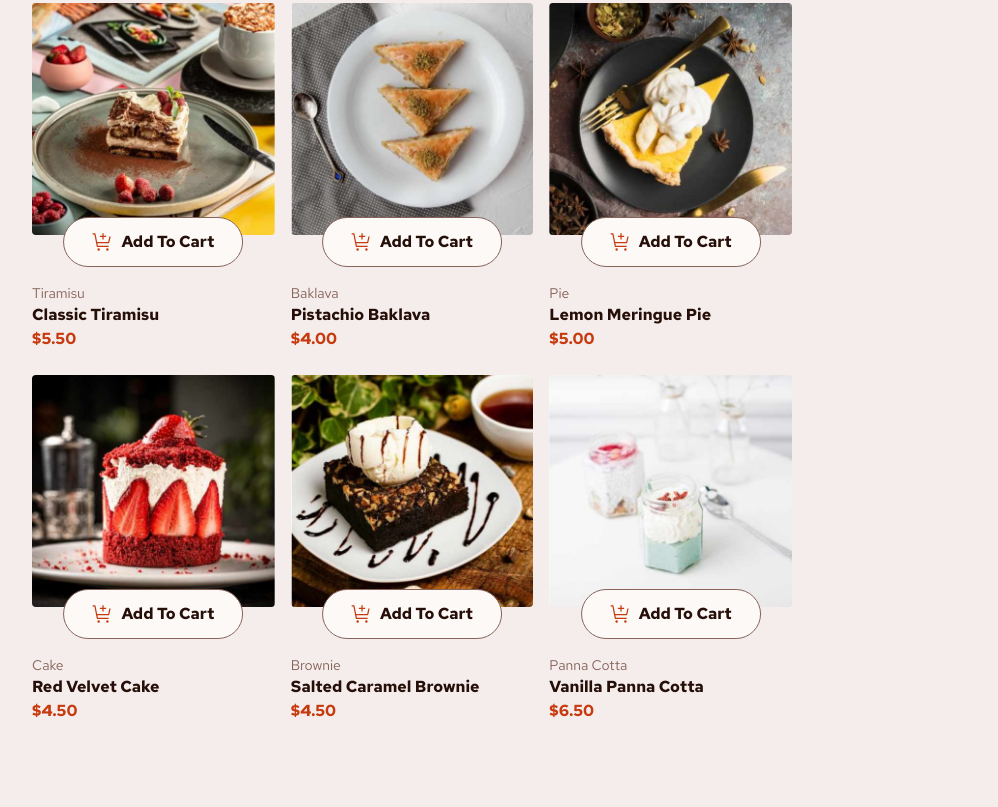
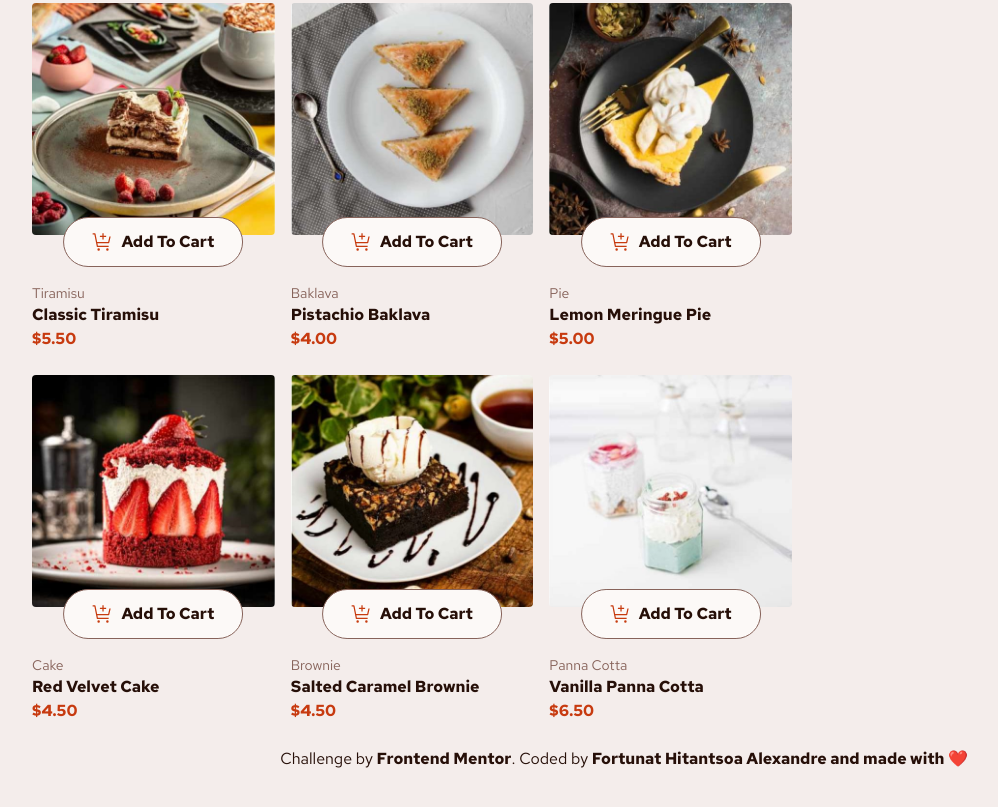
Before and after one commit to Alexandredark-glitch/frontend-mentor-cart, a website built with Vite: page index.html in a window 1280 px wide. Shown: the part 473-1280 px from the top of the page, without its empty margins (16-1014 px from the left). Before the commit the page ends 1252 px from the top, so only its background shows below. Built offline with nearby package versions, Linux system fonts and the light colour scheme.

Commit message:
Added copyright

```diff
--- a/index.html
+++ b/index.html
@@ -72,5 +72,6 @@
         </div>
 
       </dialog>
+       <footer class="attribution text-center p-4">     <p>Challenge by <a class="font-extrabold" href="https://www.frontendmentor.io?ref=challenge">Frontend Mentor</a>.      Coded by <a class="font-extrabold" href="https://github.com/Alexandredark-glitch" target="_blank">Fortunat Hitantsoa Alexandre and made with ❤️</a></p>   </footer>
   </body>
 </html>
```
